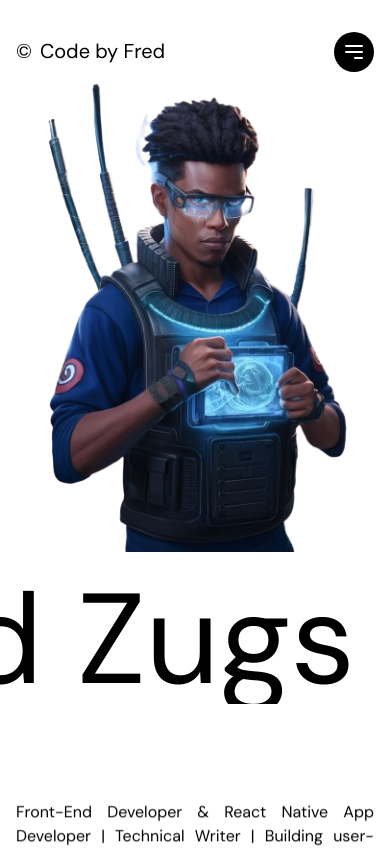
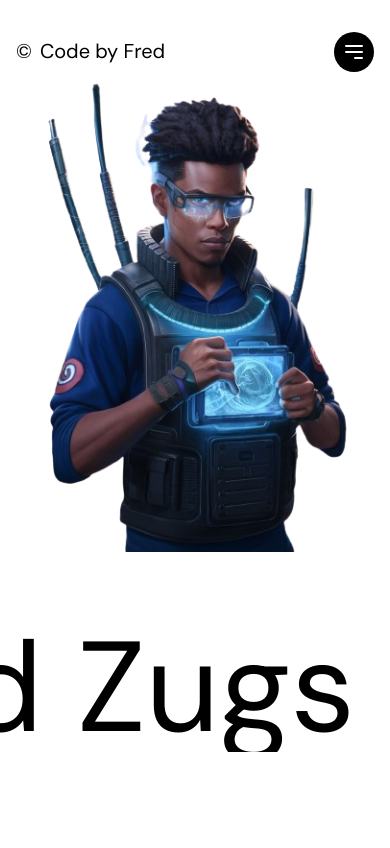
Before and after one commit to Segebari/fredzugs, a React (Vite) app: page / in a window 390 px wide. Shown: the top 848 px of the page. Built offline with nearby package versions, Linux system fonts and the light colour scheme.

Commit message:
Update Hero.jsx

```diff
--- a/src/components/homepage/Hero.jsx
+++ b/src/components/homepage/Hero.jsx
@@ -16,7 +16,7 @@ const Hero = () => {
         </div>
       </div>
 
-      <div className="relative mt-[-16rem] lg:mt-[-8rem] text-9xl overflow-hidden flex flex-nowrap">
+      <div className="relative mt-[-13rem] lg:mt-[-8rem] text-9xl overflow-hidden flex flex-nowrap">
         <span className="inline-block mr-8 animate-marquee whitespace-nowrap">
           Fred Zugs -
         </span>
```
